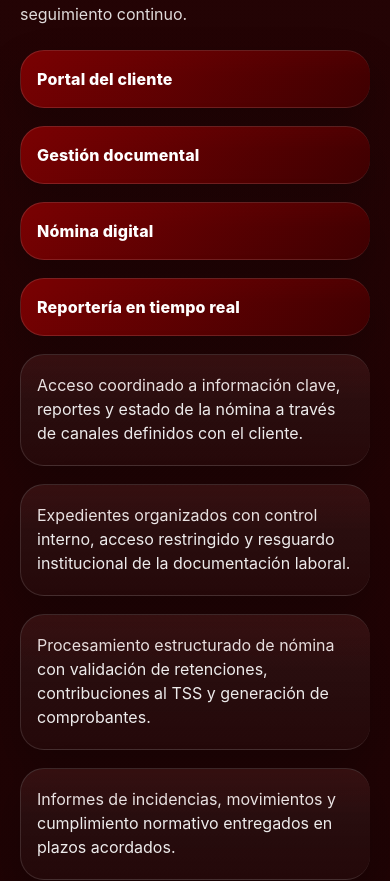
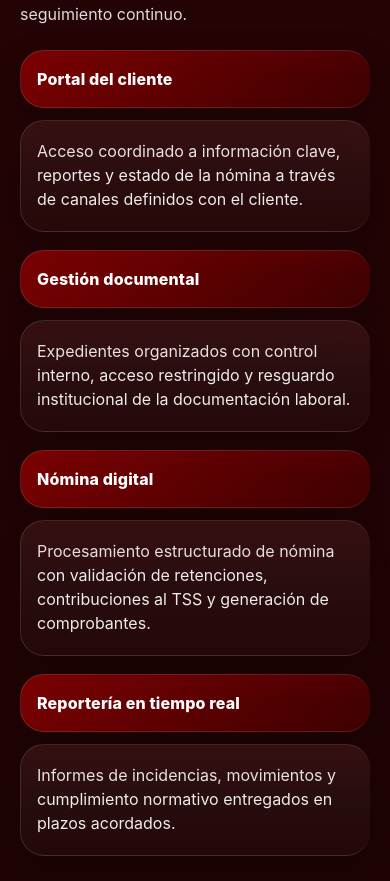
Before and after one commit to kelvinCB/trustwork-dominicana-portfolio, a React (Vite) app: page / in a window 390 px wide. Shown: the part 5985-6866 px from the top of the page. Built offline with nearby package versions, Linux system fonts and the light colour scheme.

Commit message:
fix: pair platform headings with descriptions on mobile

```diff
--- a/src/App.css
+++ b/src/App.css
@@ -674,6 +674,11 @@ main {
   gap: 18px;
 }
 
+.tech-platform-item {
+  display: grid;
+  gap: 12px;
+}
+
 .tech-platform-head,
 .tech-platform-cell {
   position: relative;
--- a/src/App.jsx
+++ b/src/App.jsx
@@ -199,15 +199,22 @@ function App() {
             control, respaldo documental y seguimiento continuo.
           </p>
           <div className="tech-platform-table">
-            <div className="tech-platform-head">Portal del cliente</div>
-            <div className="tech-platform-head">Gestión documental</div>
-            <div className="tech-platform-head">Nómina digital</div>
-            <div className="tech-platform-head">Reportería en tiempo real</div>
-
-            <div className="tech-platform-cell">Acceso coordinado a información clave, reportes y estado de la nómina a través de canales definidos con el cliente.</div>
-            <div className="tech-platform-cell">Expedientes organizados con control interno, acceso restringido y resguardo institucional de la documentación laboral.</div>
-            <div className="tech-platform-cell">Procesamiento estructurado de nómina con validación de retenciones, contribuciones al TSS y generación de comprobantes.</div>
-            <div className="tech-platform-cell">Informes de incidencias, movimientos y cumplimiento normativo entregados en plazos acordados.</div>
+            <div className="tech-platform-item">
+              <div className="tech-platform-head">Portal del cliente</div>
+              <div className="tech-platform-cell">Acceso coordinado a información clave, reportes y estado de la nómina a través de canales definidos con el cliente.</div>
+            </div>
+            <div className="tech-platform-item">
+              <div className="tech-platform-head">Gestión documental</div>
+              <div className="tech-platform-cell">Expedientes organizados con control interno, acceso restringido y resguardo institucional de la documentación laboral.</div>
+            </div>
+            <div className="tech-platform-item">
+              <div className="tech-platform-head">Nómina digital</div>
+              <div className="tech-platform-cell">Procesamiento estructurado de nómina con validación de retenciones, contribuciones al TSS y generación de comprobantes.</div>
+            </div>
+            <div className="tech-platform-item">
+              <div className="tech-platform-head">Reportería en tiempo real</div>
+              <div className="tech-platform-cell">Informes de incidencias, movimientos y cumplimiento normativo entregados en plazos acordados.</div>
+            </div>
           </div>
         </section>
 
```
